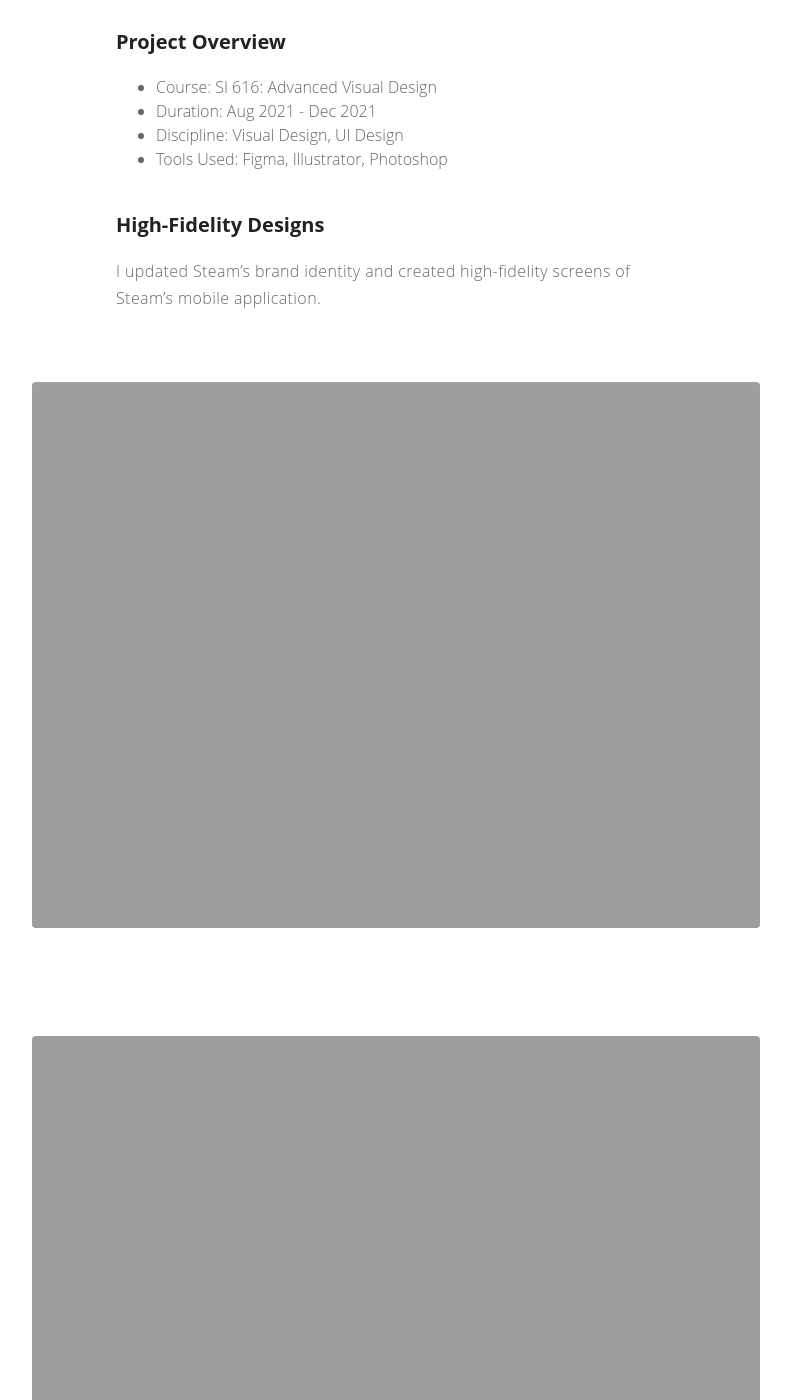
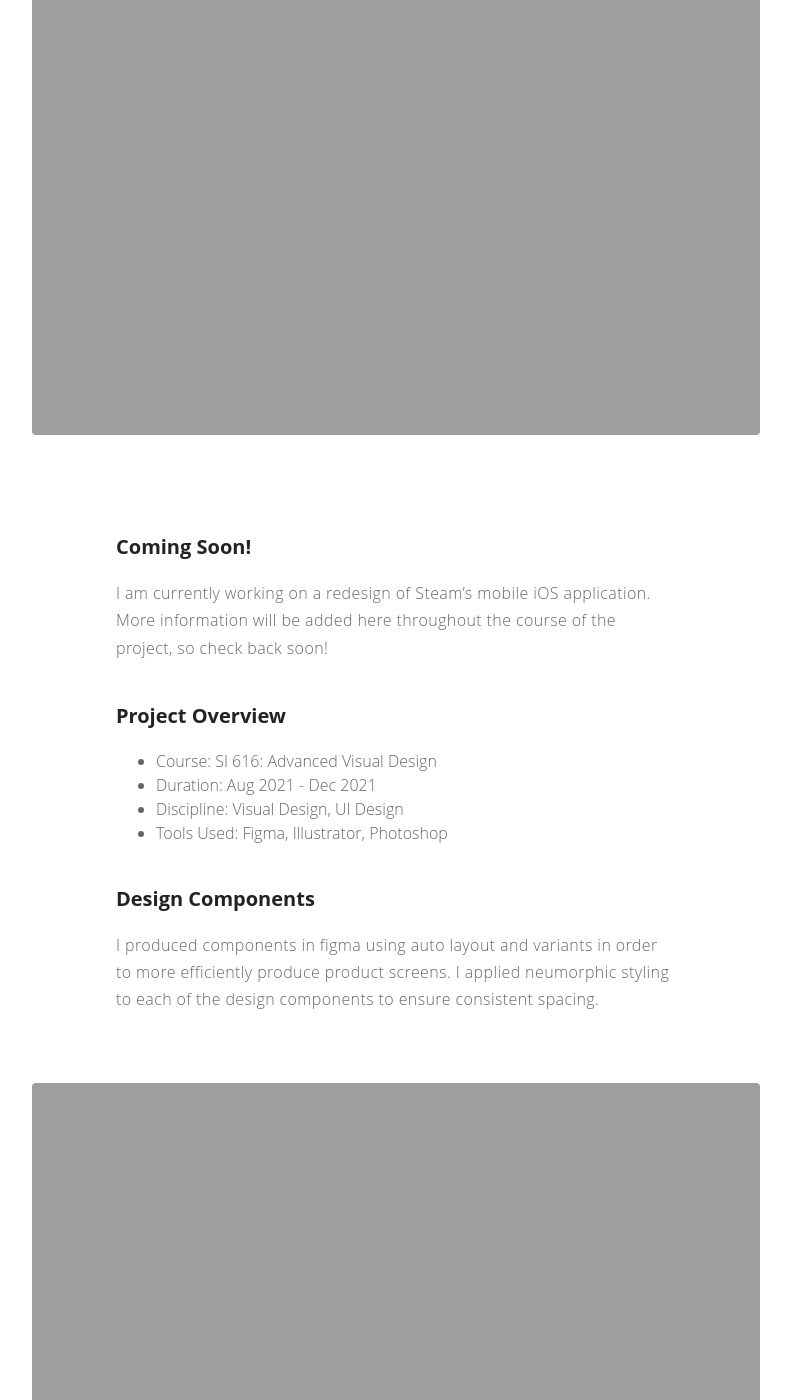
Before and after one commit to Nicholasdgiles/nicholasgiles.github.io, a Jekyll site: the page built from _posts/2021-12-07-steam-redesign.markdown, in a window 1280 px wide and 1400 px high, scrolled down 396 px. Shown: the whole window, without its empty margins (244-1035 px from the left). Built offline with Jekyll 4.4.1, drawn with Linux system fonts in a browser that asks for light colours; some of the changed text lies outside the part shown.

Commit message:
steam_updates

```diff
--- a/_posts/2021-12-07-steam-redesign.markdown
+++ b/_posts/2021-12-07-steam-redesign.markdown
@@ -12,9 +12,11 @@
 description: "Steam Redesign"
 ---
 
+<img src="http://nicholasgiles.com/assets/images/steam_redesign/product_hero.jpg" class="bigger-image" alt="Steam Redesign Hero Image" />
+
 ### Coming Soon!
 
-I am currently working on the redesign of the Steam mobile app. More information will be added here throughout the course of the project, so check back soon!
+I am currently working on a redesign of Steam's mobile iOS application. More information will be added here throughout the course of the project, so check back soon!
 
 ### Project Overview
 * Course: SI 616: Advanced Visual Design
@@ -22,8 +24,13 @@
 * Discipline: Visual Design, UI Design
 * Tools Used: Figma, Illustrator, Photoshop
 
+### Design Components
+I produced components in figma using auto layout and variants in order to more efficiently produce product screens. I applied neumorphic styling to each of the design components to ensure consistent spacing.
+
+<img src="http://nicholasgiles.com/assets/images/steam_redesign/product_hero.jpg" class="bigger-image" alt="Steam Redesign Hero Image" />
+
 ### High-Fidelity Designs
-I updated Steam's brand identity and created high-fidelity screens of Steam's mobile application.
+I updated Steam's brand identity and applied neumorphic design to their existing visual identity. After building out the updated design system, I created design components and produced eight high-fidelity screens.
 
 <img src="http://nicholasgiles.com/assets/images/steam_redesign/marketing1.jpg" class="bigger-image" alt="Steam Redesign High Fidelity Screens" />
 <img src="http://nicholasgiles.com/assets/images/steam_redesign/marketing2.jpg" class="bigger-image" alt="Steam Redesign High Fidelity Screens" />
```
Also changed, not shown: 6 other files.
